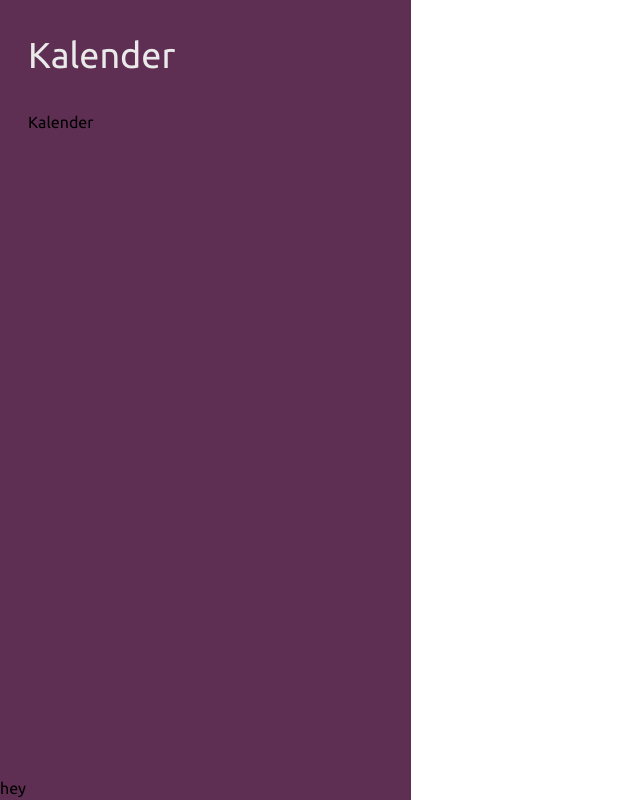
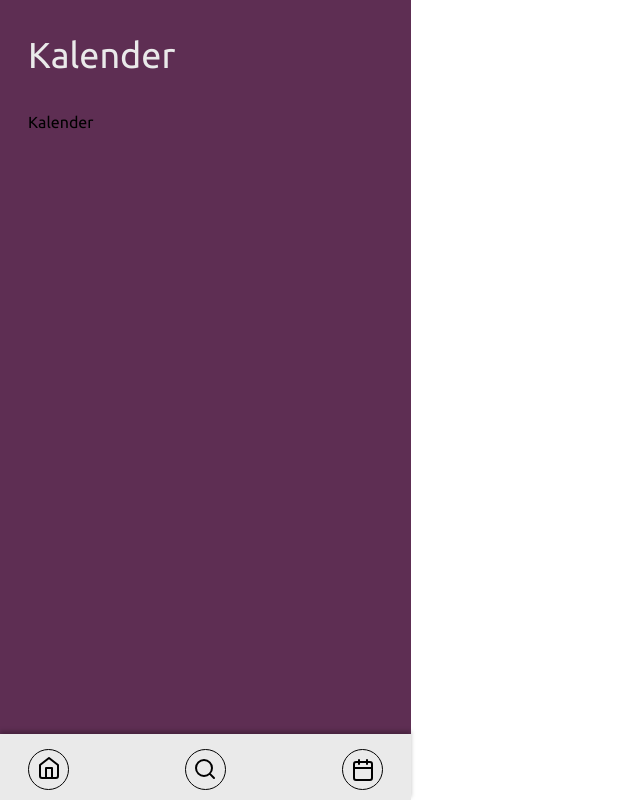
Before and after one commit to SebastianCCC/landrup-dans-SebastianCCC, a React (Create React App) app in the folder landrup-dans/: page /kalender in a window 1280 px wide. Shown: the whole page, without its empty margins (0-640 px from the left). Built offline with nearby package versions, Linux system fonts and the light colour scheme.

Commit message:
add Tab, initial commit

```diff
--- /dev/null
+++ b/landrup-dans/src/Components/Header/Assets/index.js
@@ -0,0 +1,51 @@
+export const HomeIcon = () => {
+  return (
+    <svg width={41} height={41} fill="none" xmlns="http://www.w3.org/2000/svg">
+      <path
+        d="m12 16 9-7 9 7v11a2 2 0 0 1-2 2H14a2 2 0 0 1-2-2V16Z"
+        stroke="#000"
+        strokeWidth={2}
+        strokeLinecap="round"
+        strokeLinejoin="round"
+      />
+      <path
+        d="M18 29V19h6v10"
+        stroke="#000"
+        strokeWidth={2}
+        strokeLinecap="round"
+        strokeLinejoin="round"
+      />
+      <circle cx={20.5} cy={20.5} r={20} stroke="#000" />
+    </svg>
+  )
+}
+
+export const SogIcon = () => {
+  return (
+    <svg width={41} height={41} fill="none" xmlns="http://www.w3.org/2000/svg">
+      <circle cx={20.5} cy={20.5} r={20} stroke="#000" />
+      <path
+        d="M19 27a8 8 0 1 0 0-16 8 8 0 0 0 0 16ZM29 29l-4.35-4.35"
+        stroke="#000"
+        strokeWidth={2}
+        strokeLinecap="round"
+        strokeLinejoin="round"
+      />
+    </svg>
+  )
+}
+
+export const kalenderIcon = () => {
+  return (
+    <svg width={41} height={41} fill="none" xmlns="http://www.w3.org/2000/svg">
+      <circle cx={20.5} cy={20.5} r={20} stroke="#000" />
+      <path
+        d="M28 13H14a2 2 0 0 0-2 2v14a2 2 0 0 0 2 2h14a2 2 0 0 0 2-2V15a2 2 0 0 0-2-2ZM25 11v4M17 11v4M12 19h18"
+        stroke="#000"
+        strokeWidth={2}
+        strokeLinecap="round"
+        strokeLinejoin="round"
+      />
+    </svg>
+  )
+}
--- /dev/null
+++ b/landrup-dans/src/Components/Header/Tab.js
@@ -0,0 +1,34 @@
+import { Link } from 'react-router-dom'
+import { HomeIcon, SogIcon, kalenderIcon } from './Assets'
+
+const Tab = () => {
+  const NavigationTab = [
+    {
+      link: '/aktiviteter',
+      Icon: HomeIcon,
+    },
+    {
+      link: '/sog',
+      Icon: SogIcon,
+    },
+    {
+      link: '/kalender',
+      Icon: kalenderIcon,
+    },
+  ]
+  return (
+    <nav>
+      <ul className="flex justify-between pb-[10px] pt-[15px] px-page bg-primary drop-shadow-tab">
+        {NavigationTab.map(({ link, Icon }, i) => {
+          return (
+            <Link key={i} to={link}>
+              <Icon />
+            </Link>
+          )
+        })}
+      </ul>
+    </nav>
+  )
+}
+
+export default Tab
--- a/landrup-dans/src/Components/Layout.js
+++ b/landrup-dans/src/Components/Layout.js
@@ -1,5 +1,6 @@
 import { useContext, useState } from 'react'
 import { useLocation } from 'react-router-dom'
+import Tab from './Header/Tab'
 
 const Layout = ({ children }) => {
   let { pathname } = useLocation()
@@ -7,7 +8,7 @@ const Layout = ({ children }) => {
   const aktiviteterID = !title.includes('aktiviteter/')
   return (
     <div className="w-mobile h-screen overflow-auto bg-secondary">
-      <main className={`${aktiviteterID && title && 'p-page'}`}>
+      <main className={`${aktiviteterID && title && 'p-page pb-24'}`}>
         {aktiviteterID && title && title !== 'log ind' && (
           <h1 className="pb-page text-lg text-primary font-normal capitalize">{title}</h1>
         )}
@@ -15,7 +16,7 @@ const Layout = ({ children }) => {
       </main>
       {title && title !== 'log ind' && (
         <header className="fixed w-mobile bottom-0 z-20">
-          <div>hey</div>
+          <Tab />
         </header>
       )}
     </div>
--- a/landrup-dans/tailwind.config.js
+++ b/landrup-dans/tailwind.config.js
@@ -16,6 +16,7 @@ module.exports = {
       },
       dropShadow: {
         button: '3px 4px 2px rgba(0, 0, 0, 0.25)',
+        tab: '0px -3px 2px rgba(0, 0, 0, 0.25)',
       },
       colors: {
         primary: '#EAEAEA',
```
